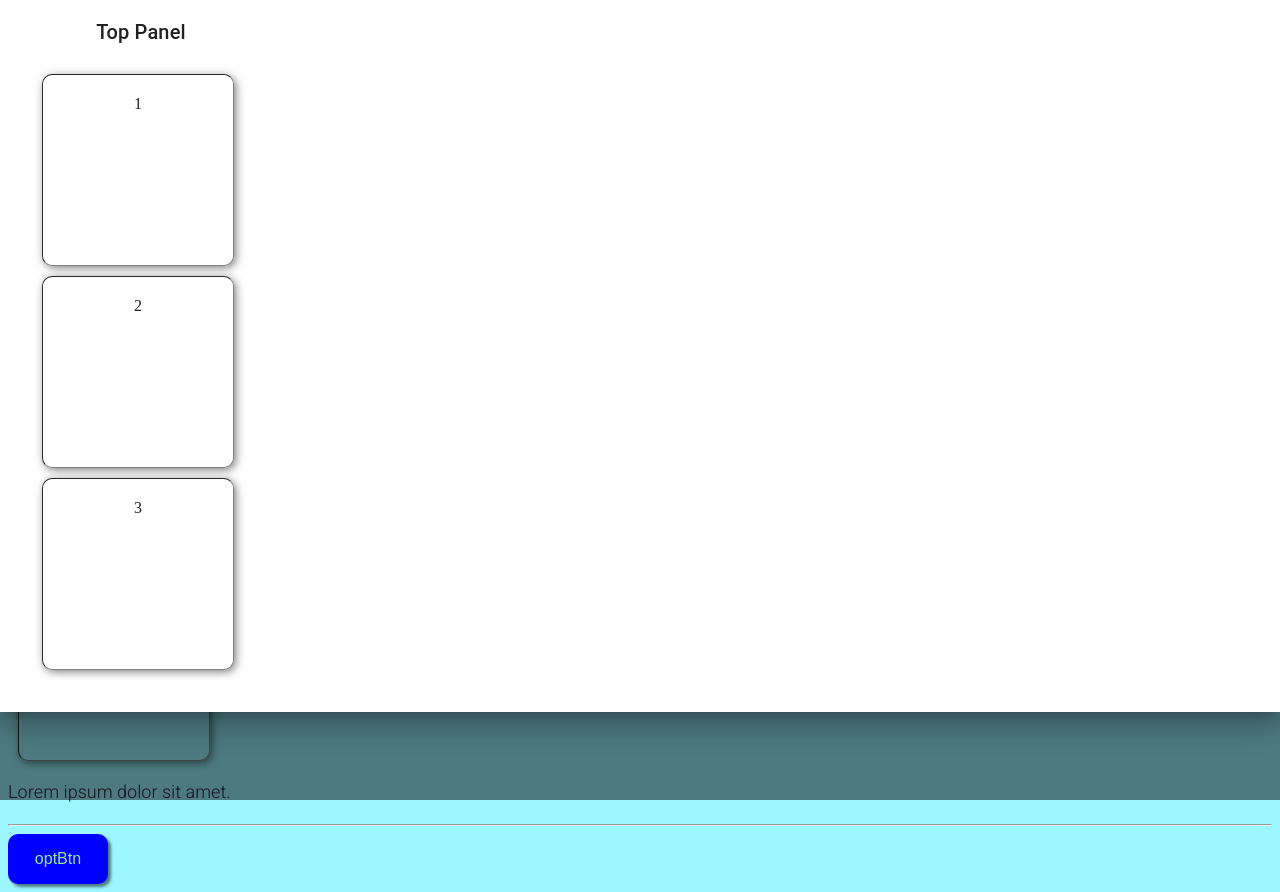
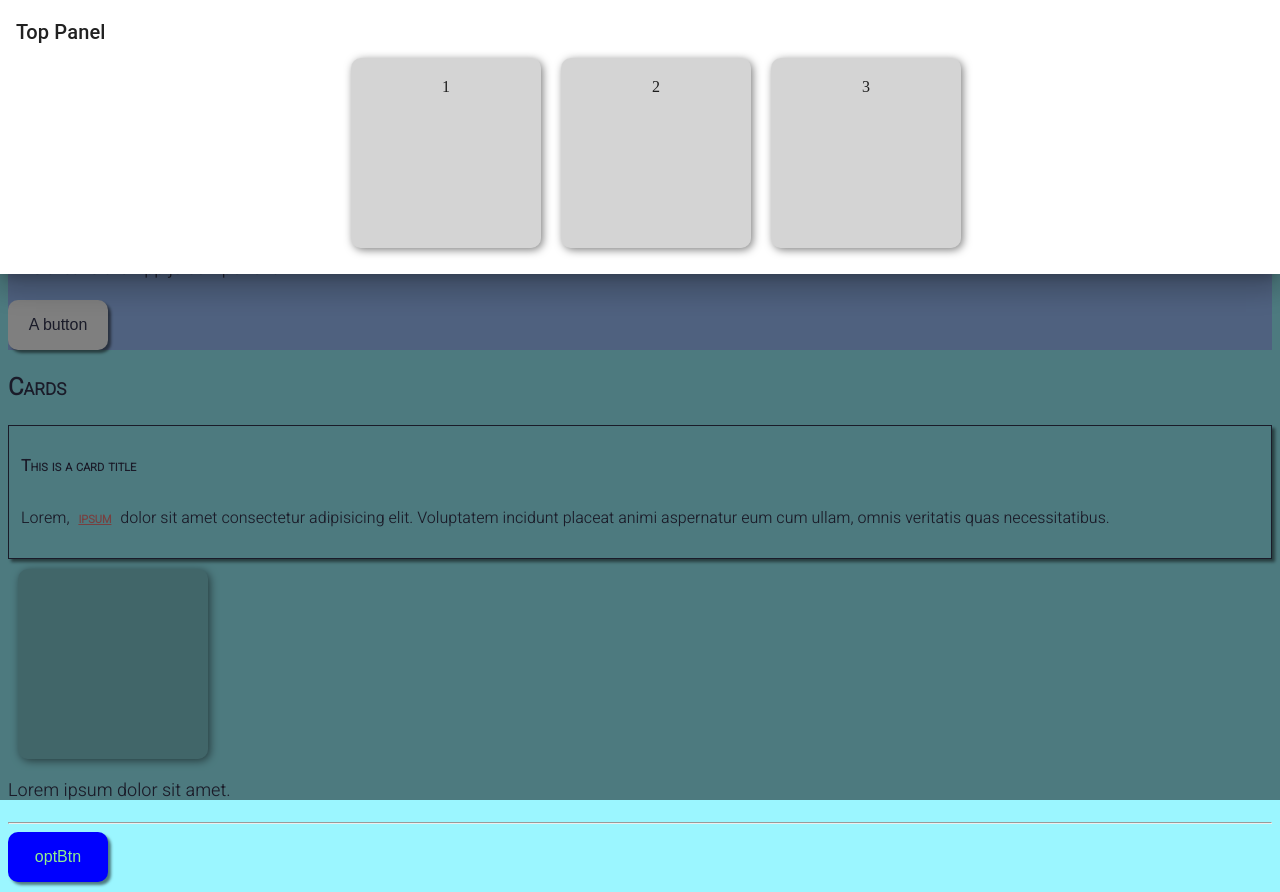
Before and after one commit to BNag87/cubog, a React (Create React App) app: page / in a window 1280 px wide. Both pictures are taken after a click on the button "Games". Built offline with nearby package versions, Linux system fonts and the light colour scheme.

Commit message:
topbar component

```diff
--- a/src/components/C-Topbar.js
+++ b/src/components/C-Topbar.js
@@ -26,17 +26,17 @@ const [drawerOpen, set_drawerOpen] = useState(false)
             </IconButton>
 
             <Drawer anchor="top" open={drawerOpen} onClose={() => set_drawerOpen(false)}>
-                <Box p={2} width="250px" textAlign="center" role="presentation">
+                <Box p={2} width="100%" textAlign="left" role="presentation">
                     <Typography variant="h6" component="div">
                         Top Panel
                     </Typography>
-                    <Box p={2} width="200px" textAlign="center" role="presentation">
-                        <>
+
+                    <div className="invisiDiv">
                         <div className="nacCard">1</div>
                         <div className="nacCard">2</div>
                         <div className="nacCard">3</div>
-                        </>
-                    </Box>
+                    </div>
+
                 </Box>
             </Drawer>
 
--- a/src/styles/scss/style.css
+++ b/src/styles/scss/style.css
@@ -36,25 +36,23 @@ a {
   flex-direction: row;
   justify-content: center;
   align-items: center;
-  text-align: center;
+  width: 100%;
 }
 
 .nacCard {
   width: 150px;
   height: 150px;
-  background: none;
-  border: grey 1px inset;
+  background: rgba(40, 40, 40, 0.2);
   border-radius: 10px;
   box-shadow: rgba(0, 0, 0, 0.5) 2px 2px 8px;
   margin: 10px;
   padding: 20px;
   transition: 0.2s ease-out;
   text-align: center;
-  justify-content: center;
+  justify-content: space-evenly;
   align-items: center;
 }
 .nacCard:hover {
-  border: white 1px inset;
   box-shadow: rgba(0, 0, 0, 0.8) 2px 2px 8px;
 }
 
--- a/src/styles/scss/style.scss
+++ b/src/styles/scss/style.scss
@@ -22,27 +22,26 @@ a{
     flex-direction: row;
     justify-content: center;
     align-items: center;
-    text-align: center;
+
+    width: 100%;
 }
 
 .nacCard{
     width: 150px;
     height: 150px;
-    background: none;
-    border: grey 1px inset;
+    background: rgba(40,40,40,0.2);
+
     border-radius: 10px;
     box-shadow: rgba(0,0,0,0.5) 2px 2px 8px;
     margin: 10px;
     padding: 20px;
     transition: 0.2s ease-out;
     text-align: center;
-    justify-content: center;
+    justify-content: space-evenly;
     align-items: center;
 
     &:hover{
-        border: white 1px inset;
         box-shadow: rgba(0,0,0,0.8) 2px 2px 8px;
-
     }
 }
 
```
Also changed, not shown: 1 other file (tests, documents, lock files or other folders).
